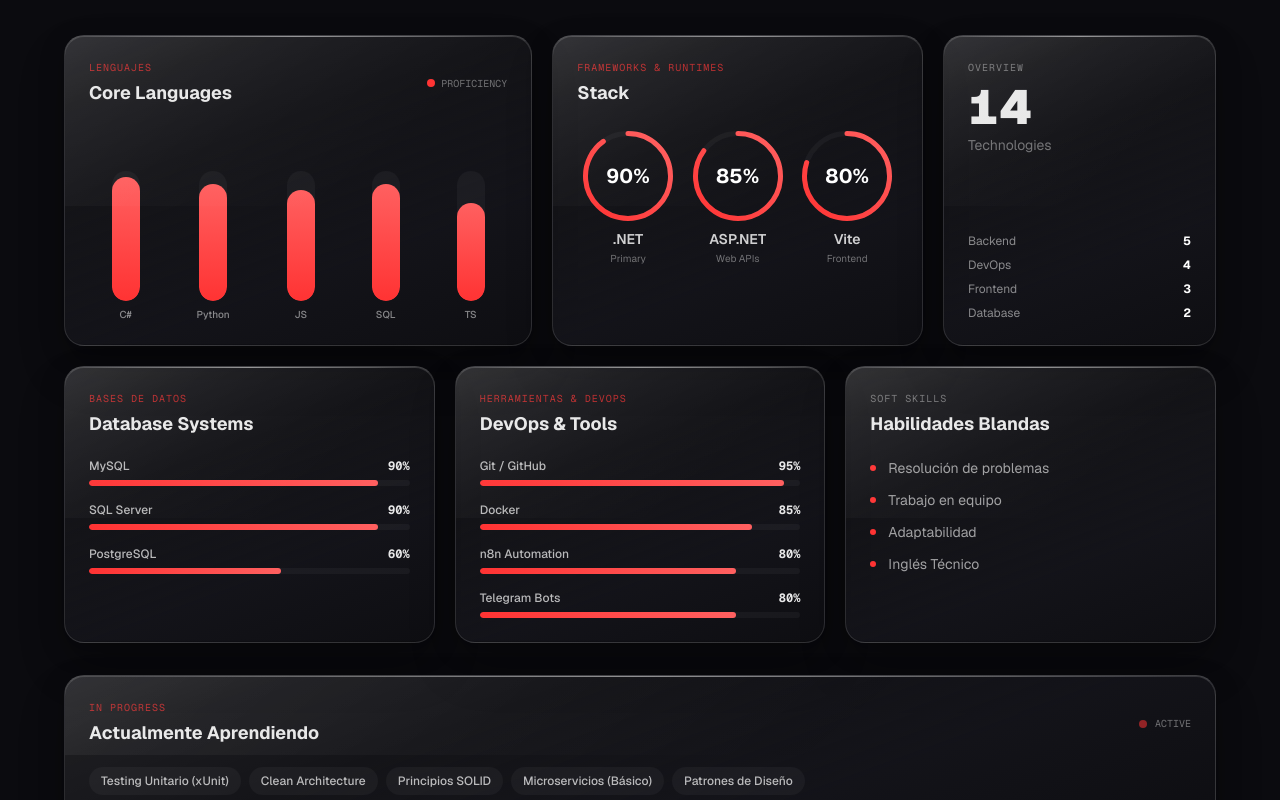
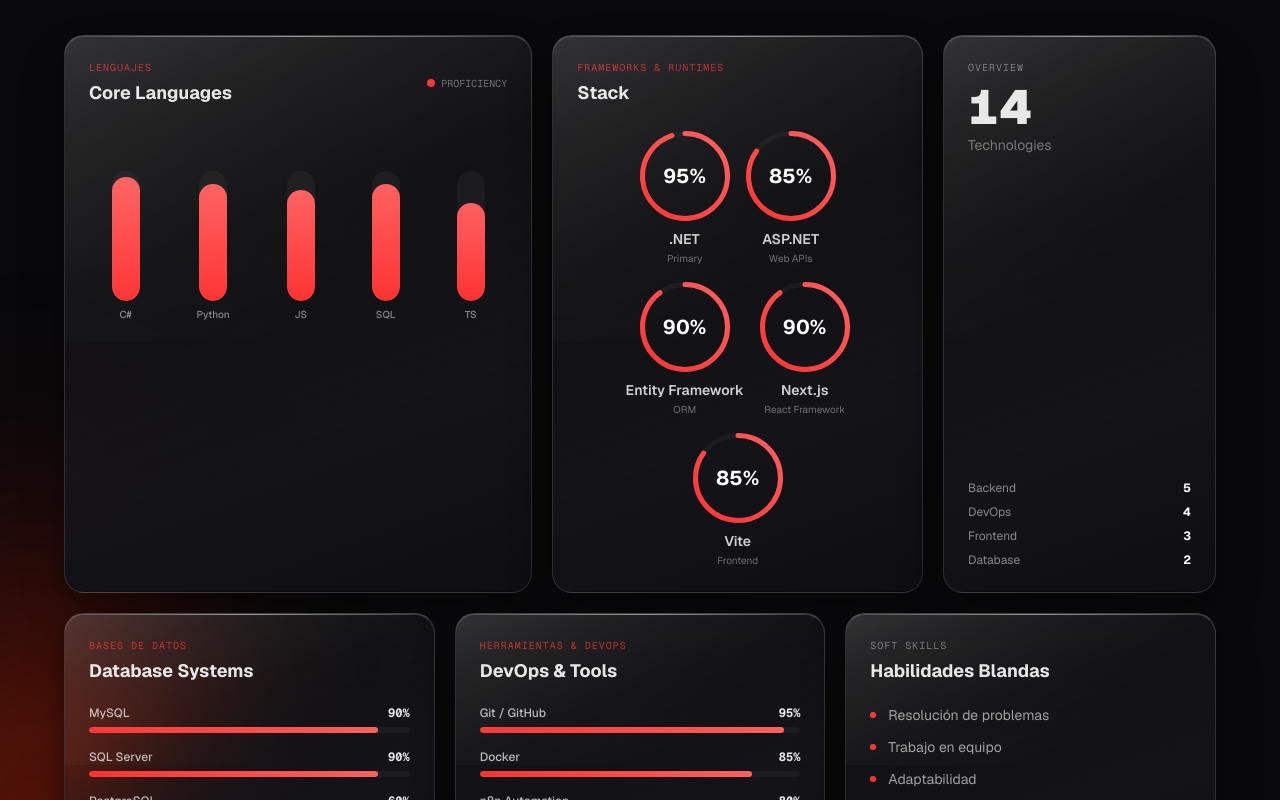
Before and after one commit to Tomfmp2/Portafolio, a Next.js app: page / in a window 1280 px wide. Shown: the part 2360-3160 px from the top of the page. Built offline with nearby package versions, Linux system fonts and the light colour scheme.

Commit message:
🔧 chore(data): update technical skills proficiency percentages

```diff
--- a/components/portfolio/Skills.jsx
+++ b/components/portfolio/Skills.jsx
@@ -32,14 +32,19 @@
     return () => observer.disconnect();
   }, [target, delay]);
 
+  useEffect(() => {
+    if (started.current) {
+      setVal(target);
+    }
+  }, [target]);
+
   return <span ref={ref} className="tabular-nums">{val}{suffix}</span>;
 }
 
 /* ── Circular ring (SVG) ────────────────────────────────── */
 function CircleRing({ percent, size = 100, stroke = 6, label, sublabel }) {
   const r = (size - stroke) / 2;
-  const circ = 2 * Math.PI * r;
-  const [offset, setOffset] = useState(circ);
+  const [offset, setOffset] = useState(100);
 
   const ref = useRef(null);
   const started = useRef(false);
@@ -49,14 +54,20 @@
       ([e]) => {
         if (e.isIntersecting && !started.current) {
           started.current = true;
-          setTimeout(() => setOffset(circ - (percent / 100) * circ), 200);
+          setTimeout(() => setOffset(100 - percent), 200);
         }
       },
       { threshold: 0.3 }
     );
     if (ref.current) observer.observe(ref.current);
     return () => observer.disconnect();
-  }, [percent, circ]);
+  }, [percent]);
+
+  useEffect(() => {
+    if (started.current) {
+      setOffset(100 - percent);
+    }
+  }, [percent]);
 
   return (
     <div ref={ref} className="flex flex-col items-center gap-2">
@@ -67,7 +78,8 @@
             cx={size / 2} cy={size / 2} r={r} fill="none"
             stroke="url(#redGrad)" strokeWidth={stroke}
             strokeLinecap="round"
-            strokeDasharray={circ}
+            pathLength="100"
+            strokeDasharray="100"
             strokeDashoffset={offset}
             style={{ transition: "stroke-dashoffset 1.4s cubic-bezier(0.22,1,0.36,1)" }}
           />
@@ -110,6 +122,12 @@
     return () => observer.disconnect();
   }, [level, maxH]);
 
+  useEffect(() => {
+    if (started.current) {
+      setH((level / 100) * maxH);
+    }
+  }, [level, maxH]);
+
   return (
     <div ref={ref} className="flex flex-col items-center gap-2 group">
       <span className="text-xs font-bold text-[#FF3333] opacity-0 group-hover:opacity-100 transition-opacity duration-300">{level}%</span>
@@ -148,6 +166,12 @@
     return () => observer.disconnect();
   }, [level]);
 
+  useEffect(() => {
+    if (started.current) {
+      setW(level);
+    }
+  }, [level]);
+
   return (
     <div ref={ref} className="space-y-1.5">
       <div className="flex justify-between items-center">
@@ -170,7 +194,7 @@
   const learningBadges = s.learning || [];
 
   return (
-    <section id="habilidades" className="section bg-[#0B0B0F]">
+    <section id="habilidades" className="section">
       <div className="page-container">
 
         {/* Header */}
@@ -211,10 +235,12 @@
           <div className="lg:col-span-4 glass card-hover p-6">
             <p className="text-[10px] font-mono text-[#FF3333]/70 tracking-widest uppercase mb-1">{s.categories?.[1]?.title}</p>
             <h3 className="text-lg font-bold text-white/90 mb-6">Stack</h3>
-            <div className="flex justify-around gap-2">
-              <CircleRing percent={90} size={90} stroke={5} label=".NET" sublabel="Primary" />
+            <div className="flex flex-wrap justify-center gap-4">
+              <CircleRing percent={95} size={90} stroke={5} label=".NET" sublabel="Primary" />
               <CircleRing percent={85} size={90} stroke={5} label="ASP.NET" sublabel="Web APIs" />
-              <CircleRing percent={80} size={90} stroke={5} label="Vite" sublabel="Frontend" />
+              <CircleRing percent={90} size={90} stroke={5} label="Entity Framework" sublabel="ORM" />
+              <CircleRing percent={90} size={90} stroke={5} label="Next.js" sublabel="React Framework" />
+              <CircleRing percent={85} size={90} stroke={5} label="Vite" sublabel="Frontend" />
             </div>
           </div>
 
```
